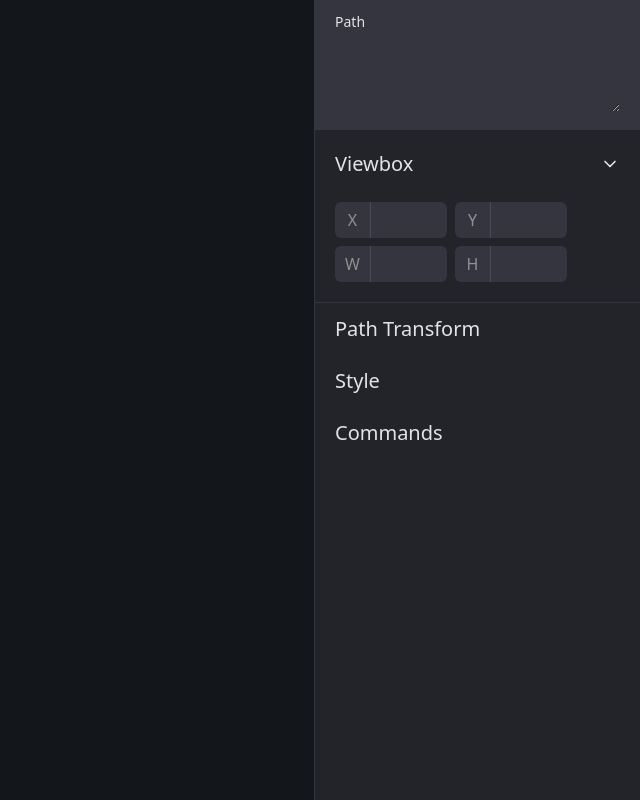
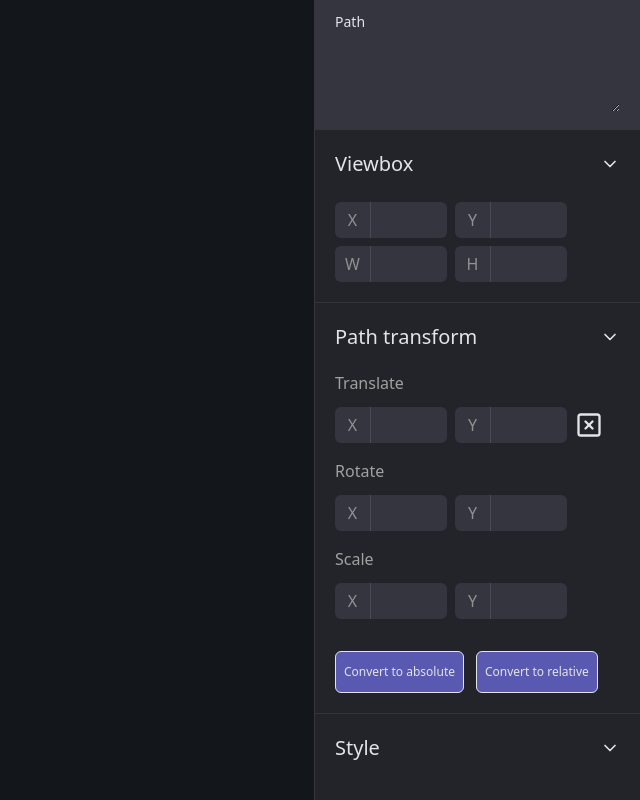
Before and after one commit to pabol139/path-editor, a Next.js app: page / in a window 1280 px wide. Shown: the whole page, without its empty margins (640-1280 px from the left). Built offline with nearby package versions, Linux system fonts and the light colour scheme.

Commit message:
Add: Section header styles

```diff
--- /dev/null
+++ b/src/app/components/SectionHeader.tsx
@@ -0,0 +1,12 @@
+import { ChevronDown } from "react-feather";
+
+export default function SectionHeader({ title }: { title: string }) {
+  return (
+    <div className="relative px-5 py-5 w-full">
+      <h3 className="lowercase first-letter:uppercase">{title}</h3>
+      <button className="absolute flex items-center justify-end pr-5 right-0 top-0 w-full h-full">
+        <ChevronDown size={20}></ChevronDown>
+      </button>
+    </div>
+  );
+}
--- a/src/app/components/Sidebar.tsx
+++ b/src/app/components/Sidebar.tsx
@@ -1,9 +1,10 @@
 import Input from "./Input";
-import { ChevronDown } from "react-feather";
+import SectionHeader from "./SectionHeader";
+import { XSquare } from "react-feather";
 
 export default function Sidebar() {
   return (
-    <aside className="absolute border-l bg-primary border-secondary top-0 right-0 h-full text-tertiary w-full max-w-[326px]">
+    <aside className="absolute overflow-auto border-l bg-primary border-secondary top-0 right-0 h-full text-tertiary w-full max-w-[326px]">
       <section className="bg-secondary px-5 py-3">
         <h3 className="text-sm">Path</h3>
         <textarea
@@ -15,27 +16,58 @@ export default function Sidebar() {
         ></textarea>
       </section>
       <section className=" pb-5 border-b border-secondary">
-        <div className="relative px-5 py-5 w-full">
-          <h3>Viewbox</h3>
-          <button className="absolute flex items-center justify-end pr-5 right-0 top-0 w-full h-full">
-            <ChevronDown size={20}></ChevronDown>
-          </button>
-        </div>
-
+        <SectionHeader title="Viewbox"></SectionHeader>
         <div className="grid px-5 w-fit mt-1 grid-cols-2 gap-2">
           {Array.from(["X", "Y", "W", "H"]).map((char, index) => {
             return <Input leftText={char} key={index} />;
           })}
         </div>
       </section>
-      <section className="px-5 py-3 ">
-        <h3>Path Transform</h3>
+      <section className=" pb-5 border-b border-secondary">
+        <SectionHeader title="Path Transform"></SectionHeader>
+        <div className="px-5 space-y-4">
+          <div>
+            <h4 className="text-gray100">Translate</h4>
+            <div className="flex gap-2 mt-3">
+              {Array.from(["x", "y"]).map((char, index) => {
+                return <Input leftText={char} key={index} />;
+              })}
+              <button>
+                <XSquare size={28}></XSquare>
+              </button>
+            </div>
+          </div>
+          <div>
+            <h4 className="text-gray100">Rotate</h4>
+            <div className="flex gap-2 mt-3">
+              {Array.from(["x", "y"]).map((char, index) => {
+                return <Input leftText={char} key={index} />;
+              })}
+            </div>
+          </div>
+          <div>
+            <h4 className="text-gray100">Scale</h4>
+            <div className="flex gap-2 mt-3">
+              {Array.from(["x", "y"]).map((char, index) => {
+                return <Input leftText={char} key={index} />;
+              })}
+            </div>
+          </div>
+          <div className="text-xs flex justify-start gap-3 !mt-8">
+            <button className="px-2 py-3 border border-tertiary rounded-md bg-purple">
+              Convert to absolute
+            </button>
+            <button className="px-2  py-3 border border-tertiary rounded-md bg-purple">
+              Convert to relative
+            </button>
+          </div>
+        </div>
       </section>
-      <section className="px-5 py-3 ">
-        <h3>Style</h3>
+      <section className=" pb-5 border-b border-secondary">
+        <SectionHeader title="Style"></SectionHeader>
       </section>
-      <section className="px-5 py-3 ">
-        <h3>Commands</h3>
+      <section className=" pb-5 border-b border-secondary">
+        <SectionHeader title="Commands"></SectionHeader>
       </section>
     </aside>
   );
--- a/src/app/globals.css
+++ b/src/app/globals.css
@@ -7,8 +7,10 @@
     --primary: hsl(240, 9%, 15%);
     --secondary: hsl(240, 9%, 23%);
     --tertiary: hsl(240, 10%, 90%);
+    --gray100: hsl(0, 0%, 63%);
     --gray200: hsl(0, 0%, 57%);
     --gray300: hsl(240, 9%, 32%);
+    --purple: hsl(240, 36%, 52%);
   }
 
   /* 1. Use a more-intuitive box-sizing model */
--- a/tailwind.config.ts
+++ b/tailwind.config.ts
@@ -14,8 +14,10 @@ export default {
         primary: "var(--primary)",
         secondary: "var(--secondary)",
         tertiary: "var(--tertiary)",
+        gray100: "var(--gray100)",
         gray200: "var(--gray200)",
         gray300: "var(--gray300)",
+        purple: "var(--purple)",
       },
     },
   },
```
